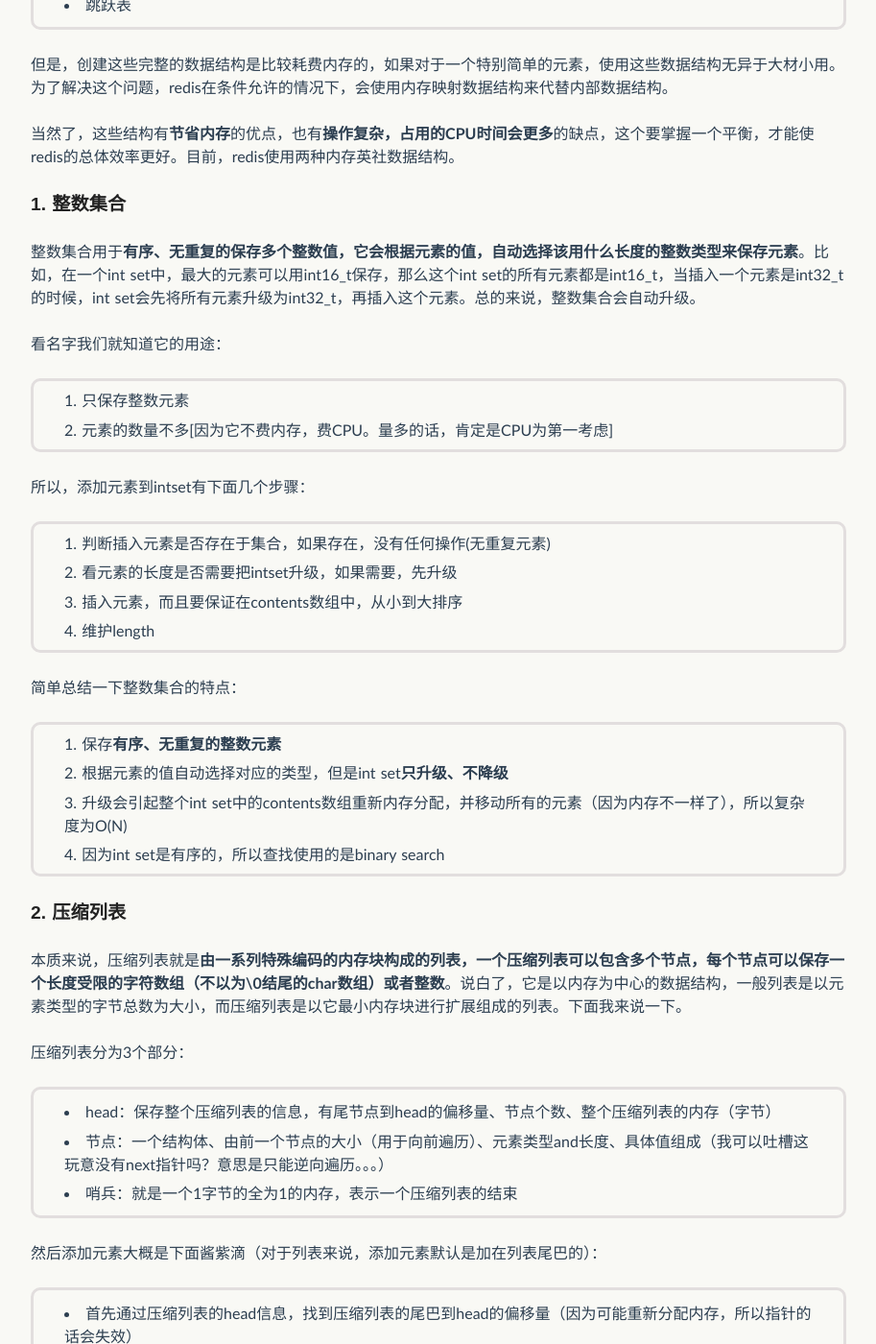
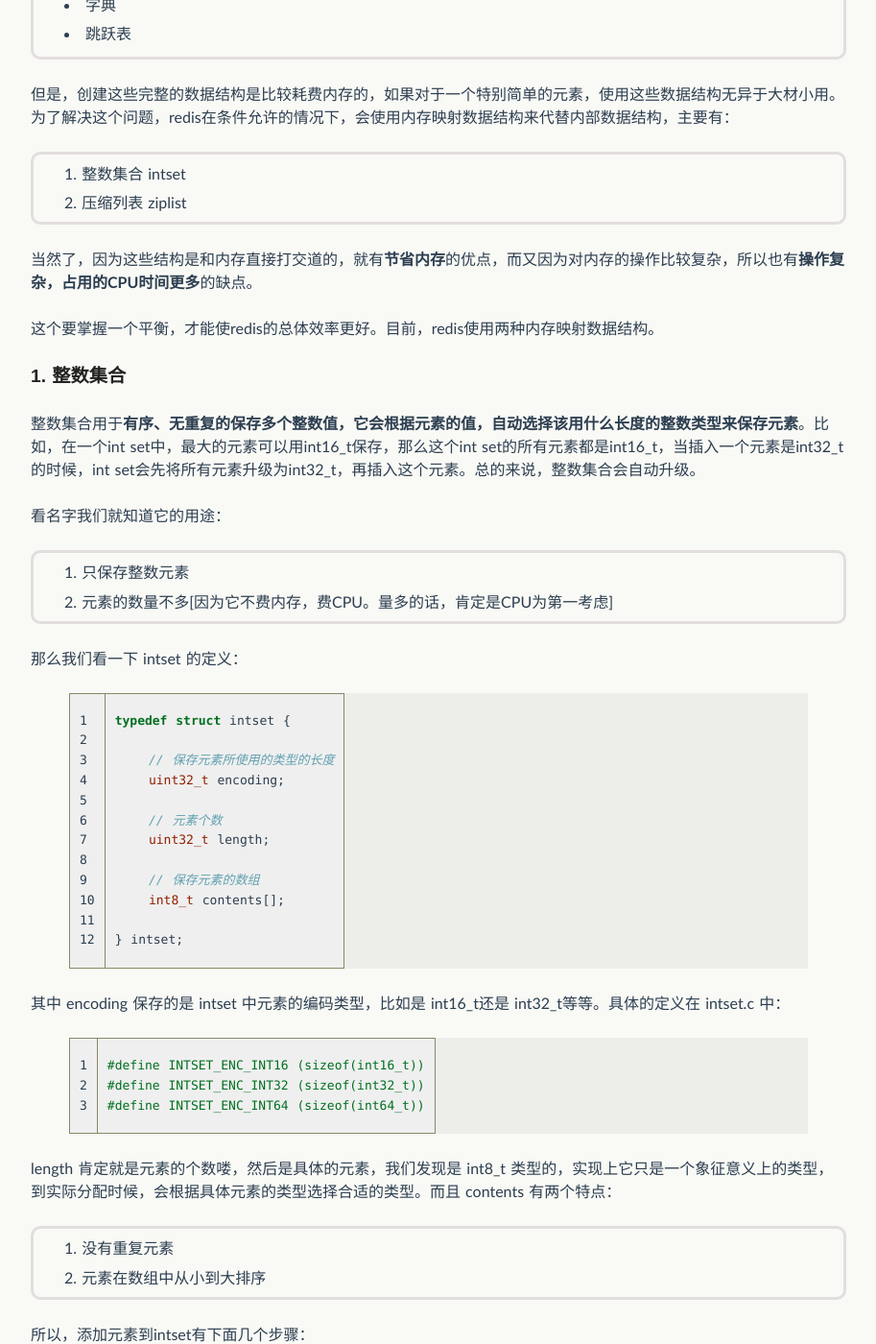
Before and after one commit to niushuai/blog, a Jekyll site: the page built from _posts/2014-05-07-redisbook_chapter02.md, in a window 1280 px wide and 1400 px high, scrolled down 336 px. Shown: the whole window at 96% size, without its empty margins (183-1096 px from the left). Built offline with Jekyll 4.4.1, drawn with Linux system fonts in a browser that asks for light colours; Markdown is read by kramdown in place of the engine named in the settings; comment, search, counter and statistics services are not loaded; some of the changed text lies outside the part shown.

Commit message:
update redis data struct use situation

```diff
--- a/_posts/2014-05-07-redisbook_chapter02.md
+++ b/_posts/2014-05-07-redisbook_chapter02.md
@@ -9,13 +9,19 @@
 
 上一章我们介绍了redis的内部结构：
 
+* 字符串
 * 双端链表
 * 字典
 * 跳跃表
 
-但是，创建这些完整的数据结构是比较耗费内存的，如果对于一个特别简单的元素，使用这些数据结构无异于大材小用。为了解决这个问题，redis在条件允许的情况下，会使用内存映射数据结构来代替内部数据结构。
+但是，创建这些完整的数据结构是比较耗费内存的，如果对于一个特别简单的元素，使用这些数据结构无异于大材小用。为了解决这个问题，redis在条件允许的情况下，会使用内存映射数据结构来代替内部数据结构，主要有：
 
-当然了，这些结构有**节省内存**的优点，也有**操作复杂，占用的CPU时间会更多**的缺点，这个要掌握一个平衡，才能使redis的总体效率更好。目前，redis使用两种内存英社数据结构。
+1. 整数集合 intset
+2. 压缩列表 ziplist
+
+当然了，因为这些结构是和内存直接打交道的，就有**节省内存**的优点，而又因为对内存的操作比较复杂，所以也有**操作复杂，占用的CPU时间更多**的缺点。
+
+这个要掌握一个平衡，才能使redis的总体效率更好。目前，redis使用两种内存映射数据结构。
 
 ###1. 整数集合
 
@@ -25,6 +31,36 @@
 
 1. 只保存整数元素
 2. 元素的数量不多[因为它不费内存，费CPU。量多的话，肯定是CPU为第一考虑]
+
+那么我们看一下 intset 的定义：
+
+{% highlight c linenos %}
+typedef struct intset {
+
+    // 保存元素所使用的类型的长度
+    uint32_t encoding;
+
+    // 元素个数
+    uint32_t length;
+
+    // 保存元素的数组
+    int8_t contents[];
+
+} intset;
+{% endhighlight c %}
+
+其中 encoding 保存的是 intset 中元素的编码类型，比如是 int16_t还是 int32_t等等。具体的定义在 intset.c 中：
+
+{% highlight c linenos %}
+#define INTSET_ENC_INT16 (sizeof(int16_t))
+#define INTSET_ENC_INT32 (sizeof(int32_t))
+#define INTSET_ENC_INT64 (sizeof(int64_t))
+{% endhighlight c %}
+
+length 肯定就是元素的个数喽，然后是具体的元素，我们发现是 int8_t 类型的，实现上它只是一个象征意义上的类型，到实际分配时候，会根据具体元素的类型选择合适的类型。而且 contents 有两个特点：
+
+1. 没有重复元素
+2. 元素在数组中从小到大排序
 
 所以，添加元素到intset有下面几个步骤：
 
@@ -46,9 +82,18 @@
 
 压缩列表分为3个部分：
 
-* head：保存整个压缩列表的信息，有尾节点到head的偏移量、节点个数、整个压缩列表的内存（字节）
-* 节点：一个结构体、由前一个节点的大小（用于向前遍历）、元素类型and长度、具体值组成（我可以吐槽这玩意没有next指针吗？意思是只能逆向遍历。。。）
+* header：10字节，保存整个压缩列表的信息，有尾节点到head的偏移量、节点个数、整个压缩列表的内存（字节）
+* 节点：一个结构体、由前一个节点的大小（用于向前遍历）、元素类型and长度、具体值组成
 * 哨兵：就是一个1字节的全为1的内存，表示一个压缩列表的结束
+
+其中压缩列表的节点值得说一下，它可以存储两类数据：
+
+* 字符串
+* 整数
+
+那么，怎样实现呢？很简单，通过 encoding + length 就可以搞定。encoding 占2位，00，01，10，11表示不明的类型，只有11代表的是节点中存放的是整型，其他3个代表节点中存放的都是字符串。而根据这2位的不同，又对应着不同的长度。
+
+所以，**由 encoding 可以知道元素的类型和这个元素的范围（比如 encoding 为01，包括 encoding 在内的2byte 代表长度，所以最长是2^14 - 1；如果 encoding 为00，包括 encoding 在内的1byte 代表元素的长度，所以最大值为2^6  -1 ）**
 
 然后添加元素大概是下面酱紫滴（对于列表来说，添加元素默认是加在列表尾巴的）：
 
@@ -60,3 +105,7 @@
 上面吐槽了压缩列表没有next指针，现在发现有了= =，但是不是指针，因为压缩列表会进行内存充分配，所以指针代表的内存地址需要一直维护，而当使用偏移量的话，就不需要更改一次维护一次。向后遍历是通过头指针+节点的大小（pre_entry_length+encoding+length的总大小）就可以跳到下一个节点了
 
 不过，说实话，压缩列表这个设计的好处我还没有看到，可能还需要和后面的东西结合吧。
+
+重读之后看到了，(*^__^*) 嘻嘻……
+
+> 本质上面已经说的很清楚了——节省内存。所以它不像上一章讲到的那种分配固定的大小，而 intset 和 ziplist 完全是根据内存定做的，一个字节也不多（当然，有些操作还是会有浪费的）。
```
Also changed, not shown: _posts/2014-08-17-redis-use-situation.md (added, +66 -0 lines).
